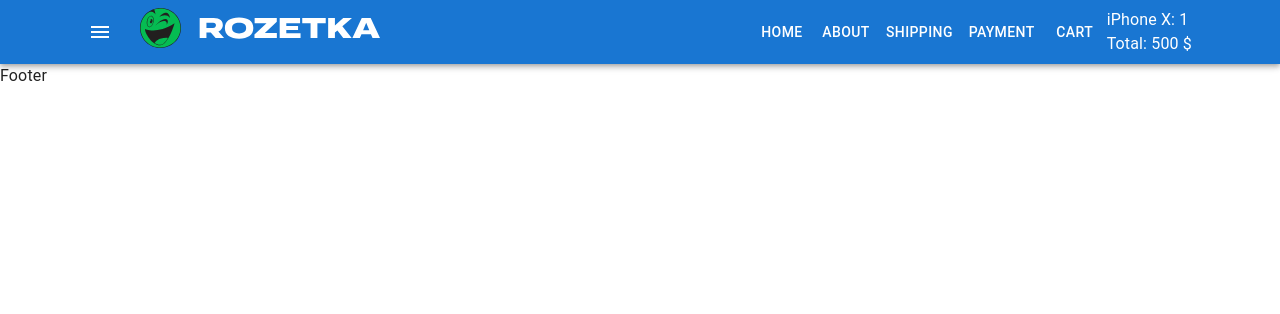
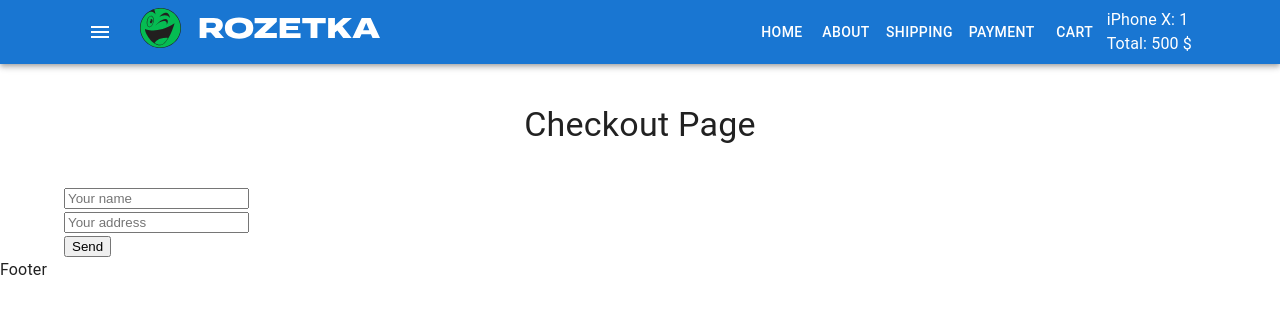
Before and after one commit to kznkv-skillup/fake-shop, a React (Create React App) app: page /checkout in a window 1280 px wide. Shown: the top 314 px of the page. Built offline with nearby package versions, Linux system fonts and the light colour scheme.

Commit message:
add CheckoutPage

```diff
--- a/package.json
+++ b/package.json
@@ -16,6 +16,7 @@
     "@types/react": "^18.0.21",
     "@types/react-dom": "^18.0.6",
     "@types/react-redux": "^7.1.24",
+    "axios": "^1.1.3",
     "lodash": "^4.17.21",
     "react": "^18.2.0",
     "react-dom": "^18.2.0",
--- a/src/container/Main/Main.tsx
+++ b/src/container/Main/Main.tsx
@@ -1,6 +1,7 @@
 import { Container } from "@mui/material"
 import AboutPage from "pages/About/AboutPage"
 import CartPage from "pages/Cart/CartPage"
+import CheckoutPage from "pages/Checkout/CheckoutPage"
 import Home from "pages/Home/Home"
 import PaymentPage from "pages/Payment/PaymentPage"
 import ShippingPage from "pages/Shipping/ShippingPage"
@@ -16,6 +17,7 @@
                     <Route path="about" element={<AboutPage />} />
                     <Route path="shipping" element={<ShippingPage />} />
                     <Route path="payment" element={<PaymentPage />} />
+                    <Route path="checkout" element={<CheckoutPage />} />
                 </Routes>
             </Container>
         </main>
--- a/src/pages/Cart/CartPage.tsx
+++ b/src/pages/Cart/CartPage.tsx
@@ -3,6 +3,7 @@
 import { Grid, Typography } from "@mui/material"
 import CartProductListItemExtended from "components/Cart/CartProductListItemExtended"
 import { useAppSelector } from "redux/hooks"
+import { Link } from "react-router-dom"
 
 type Props = {}
 
@@ -36,6 +37,7 @@
             </Grid>
 
             <CartTotal productsInCart={productsInCart} />
+            <Link to="/checkout">Proceed to checkout</Link>
         </div>
     )
 }
--- /dev/null
+++ b/src/pages/Checkout/CheckoutPage.tsx
@@ -0,0 +1,99 @@
+import { Typography } from "@mui/material"
+import axios from "axios"
+import React, { useState } from "react"
+
+type Props = {}
+
+type Order = {
+    name: string
+    address: string
+}
+
+const CheckoutPage = (props: Props) => {
+    const [isOrderSend, setIsOrderSend] = useState<boolean>(false)
+
+    const [orderData, setOrderData] = useState<Order>({
+        name: "",
+        address: "",
+    })
+
+    const handleName = (e: React.ChangeEvent<HTMLInputElement>) => {
+        setOrderData((prevState: Order) => ({
+            ...prevState,
+            name: e.target.value,
+        }))
+    }
+    const handleAddress = (e: React.ChangeEvent<HTMLInputElement>) => {
+        setOrderData((prevState: Order) => ({
+            ...prevState,
+            address: e.target.value,
+        }))
+    }
+
+    const orderSend = (e: React.FormEvent<HTMLFormElement>) => {
+        e.preventDefault()
+        axios
+            .post(
+                "https://my-json-server.typicode.com/kznkv-skillup/server/orders",
+                {
+                    name: orderData.name,
+                    address: orderData.address,
+                }
+            )
+            .then((res) => res.data)
+            .then(({ name, address }) => {
+                setOrderData({
+                    name,
+                    address,
+                })
+                setIsOrderSend(true)
+            })
+    }
+
+    const renderForm = () => {
+        return (
+            <form onSubmit={orderSend}>
+                <div>
+                    <input
+                        type="text"
+                        value={orderData.name}
+                        onChange={handleName}
+                        placeholder="Your name"
+                    />
+                </div>
+                <div>
+                    <input
+                        type="text"
+                        value={orderData.address}
+                        onChange={handleAddress}
+                        placeholder="Your address"
+                    />
+                </div>
+                <button type="submit">Send</button>
+            </form>
+        )
+    }
+
+    const renderMessage = () => {
+        return (
+            <div>
+                <div>Dear, {orderData.name} , thanks for your order!</div>
+                <p>Address: {orderData.address} </p>
+            </div>
+        )
+    }
+
+    return (
+        <>
+            <Typography
+                variant="h4"
+                sx={{ textAlign: "center", margin: "40px 0" }}
+            >
+                Checkout Page
+            </Typography>
+            {isOrderSend ? renderMessage() : renderForm()}
+        </>
+    )
+}
+
+export default CheckoutPage
```
Also changed, not shown: 1 other file (tests, documents, lock files or other folders).
